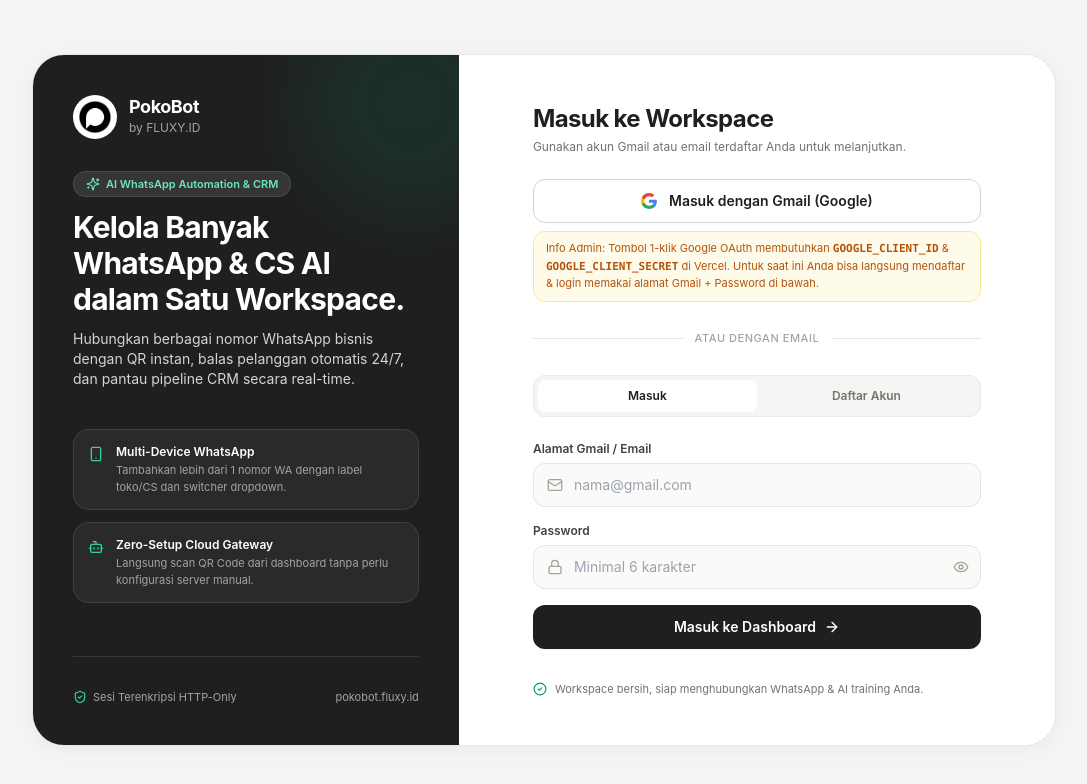
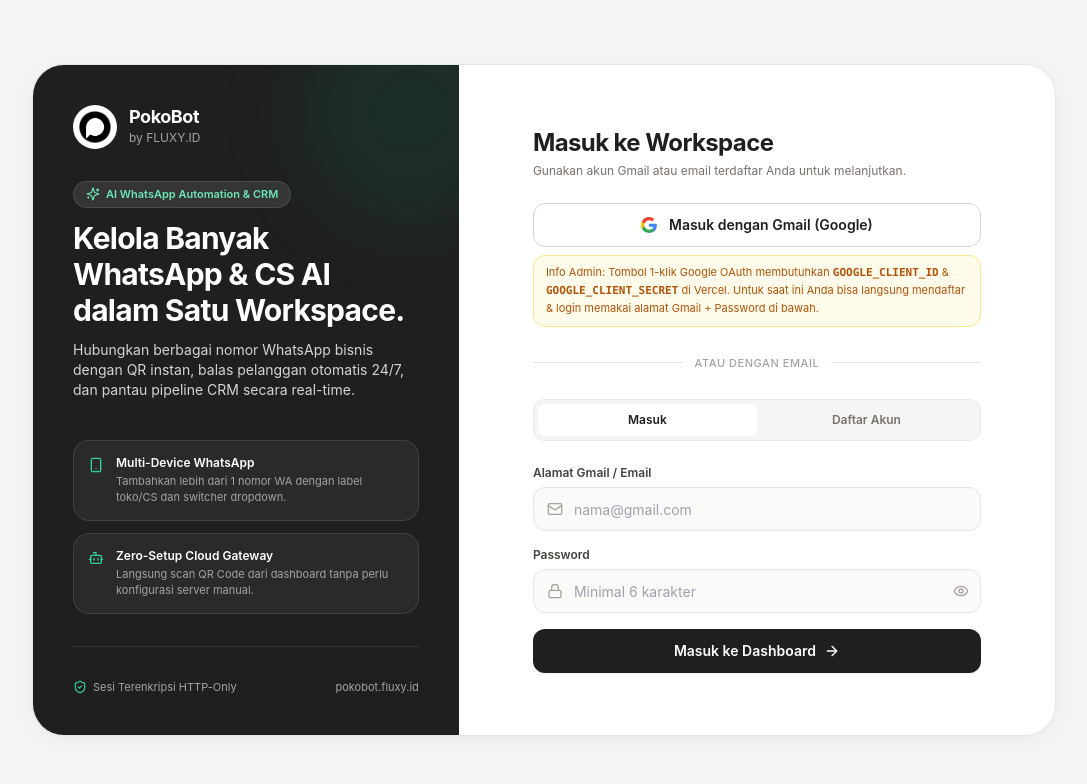
Before and after one commit to ibobatsuga/pokobot, a Next.js app: page /login in a window 1280 px wide. Shown: the top 784 px of the page, without its empty margins (96-1183 px from the left). Built offline with nearby package versions, Linux system fonts and the light colour scheme; no server answers; a web font is replaced by a local one.

Commit message:
chore: remove footer workspace notice on login page

```diff
--- a/app/login/page.tsx
+++ b/app/login/page.tsx
@@ -10,7 +10,6 @@ import {
   EyeOff,
   ArrowRight,
   AlertCircle,
-  CheckCircle2,
   ShieldCheck,
   Bot,
   Smartphone,
@@ -344,11 +343,6 @@ function LoginFormContent() {
                 <ArrowRight className="w-4 h-4" />
               </button>
             </form>
-
-            <div className="pt-2 flex items-center gap-2 text-[11px] text-stone-500">
-              <CheckCircle2 className="w-3.5 h-3.5 text-emerald-600 shrink-0" />
-              <span>Workspace bersih, siap menghubungkan WhatsApp &amp; AI training Anda.</span>
-            </div>
           </div>
         </div>
       </div>
```
